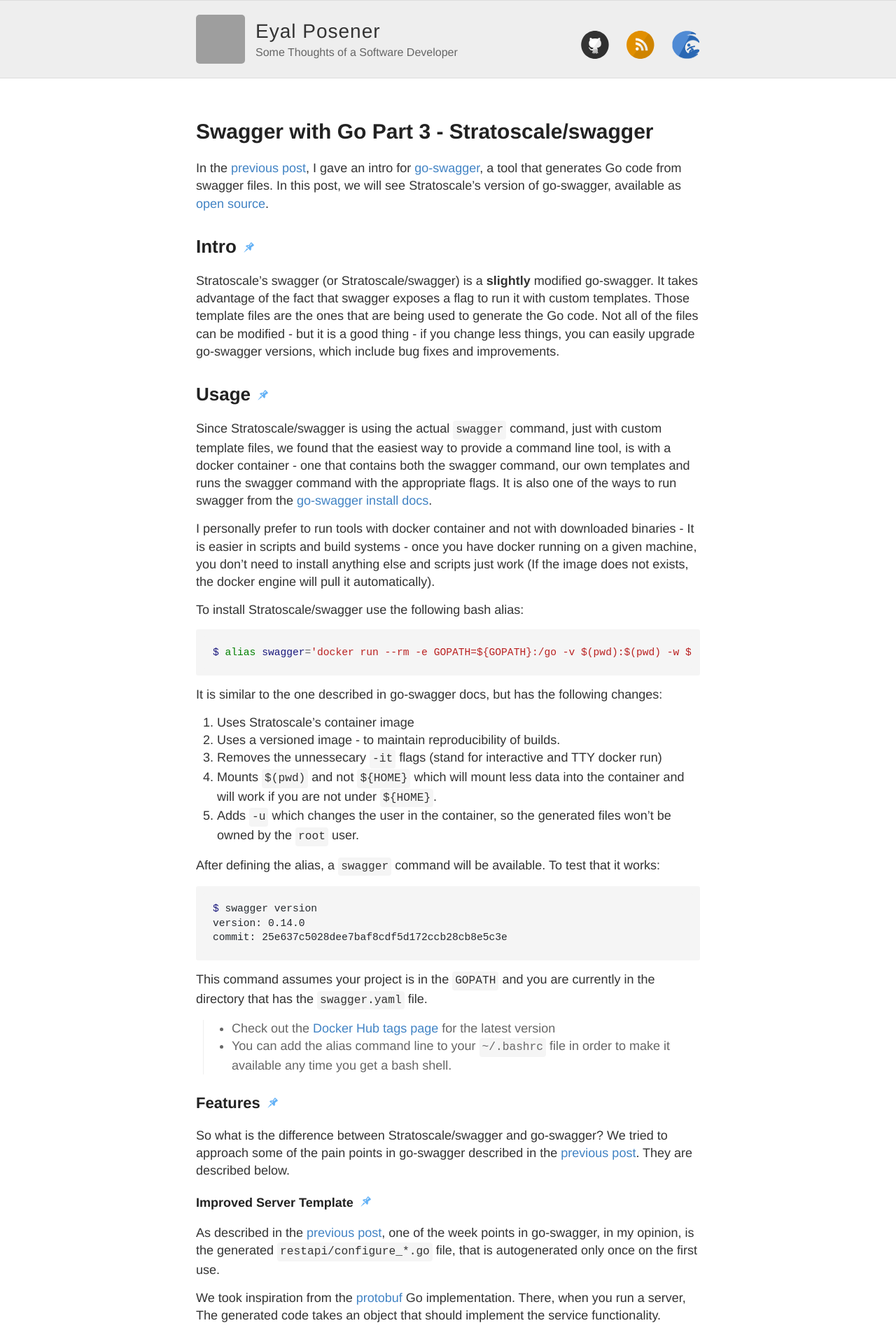
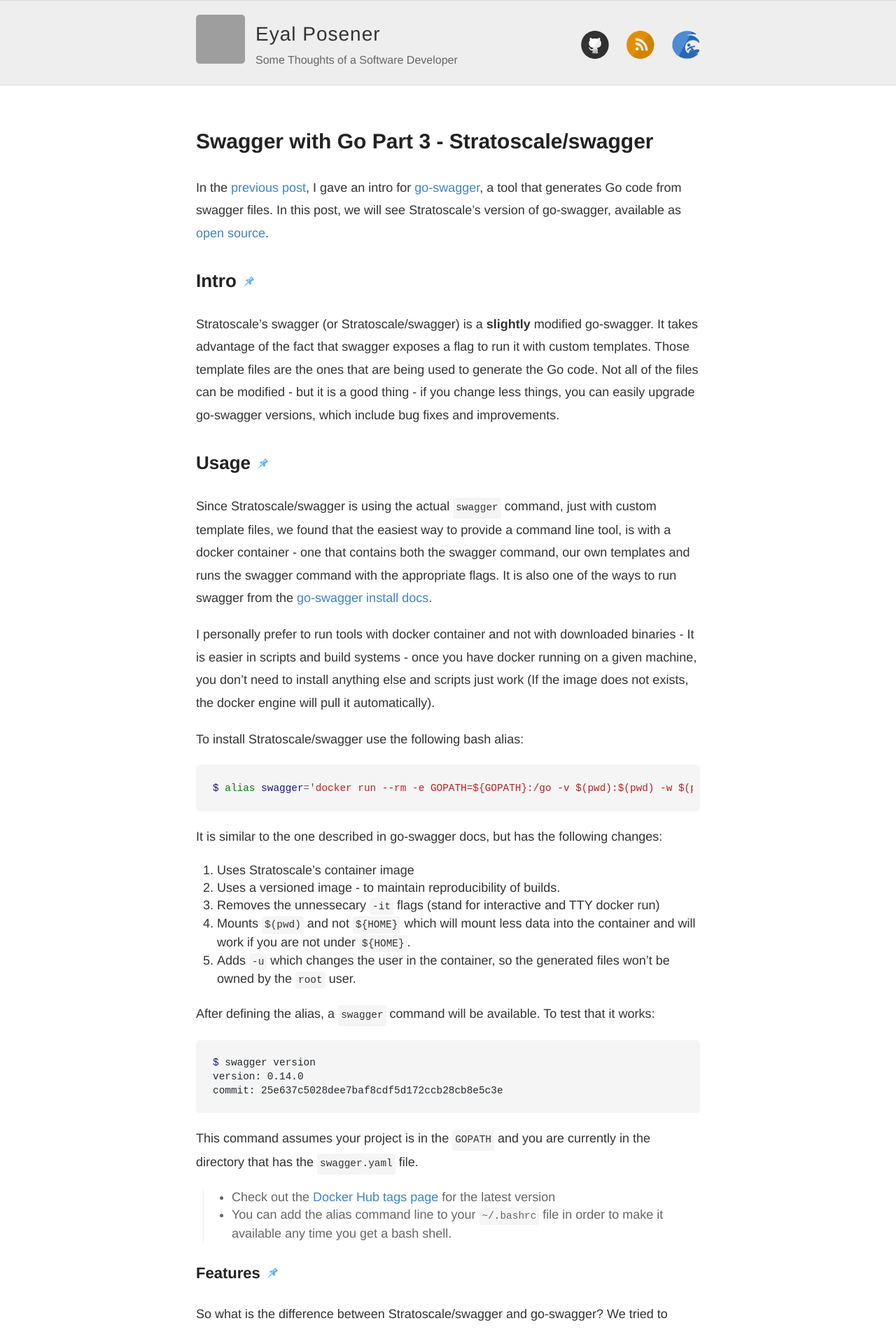
Before and after one commit to posener/posener.github.io, a Jekyll site: the page built from _posts/2018-07-05-strato-swagger.md, in a window 1280 px wide. Shown: the top 1900 px of the page at 70% size. Built offline with Jekyll 4.4.1, drawn with Linux system fonts in a browser that asks for light colours; comment, search, counter and statistics services are not loaded; grey boxes are pictures that could not be loaded.

Commit message:
style enhancements

```diff
--- a/_sass/_highlights.scss
+++ b/_sass/_highlights.scss
@@ -1,41 +1,42 @@
 /* from https://help.farbox.com/pygments.html */
 
+/* inline code */
 code {
     radius: 5px;
     padding: 2px 4px;
     background-color: $codeBackground;
     font-family: 'Source Code Pro',monospace ;
-    font-size: 90%;
+    font-size: 80%;
     display:inline-block;
     border: transparent;
     border-radius: 4px;
     box-sizing: border-box;
     margin: 0;
+    @include mobile {
+        font-size: 70%;
+    }
 }
 
+/* a block of code */
 .highlight  {
-    font-size: 95%;
     background-color: $codeBackground;
-    border-bottom-left-radius: 3px ;
-    border-bottom-right-radius: 3px ;
-    border-top-left-radius: 3px ;
-    border-top-right-radius: 3px ;
+    border-radius: 5px ;
     box-sizing: border-box ;
     color: #24292e ;
     display: block ;
-    margin-bottom: 0px ;
-    margin-left: 0px ;
-    margin-right: 0px ;
-    margin-top: 0px ;
+    margin: 0px ;
     overflow-x: auto ;
     overflow-y: auto ;
-    padding-bottom: 10px ;
-    padding-left: 10px ;
-    padding-right: 10px ;
-    padding-top: 10px ;
+    padding: 10px ;
     white-space: pre ;
     word-break: normal ;
     word-wrap: normal ;
+
+    @include mobile {
+        font-size: 95%; // from code size
+        padding: 2px;
+        border-radius: 2px ;
+    }
 }
 
 .highlight .c { color: #408080 } /* Comment */
--- a/style.scss
+++ b/style.scss
@@ -35,12 +35,12 @@
   color: $darkerGray;
   font-weight: bold;
 
-  line-height: 1.7;
+  line-height: 2;
   margin: 1em 0 15px;
   padding: 0;
 
   @include mobile {
-    line-height: 1.4;
+    line-height: 1.6;
   }
 }
 
@@ -72,7 +72,11 @@
 }
 
 p {
-  margin: 15px 0;
+  margin: 20px 0;
+  line-height: 1.8;
+  @include mobile {
+    line-height: 1.5;
+  }
 }
 
 a {
```
